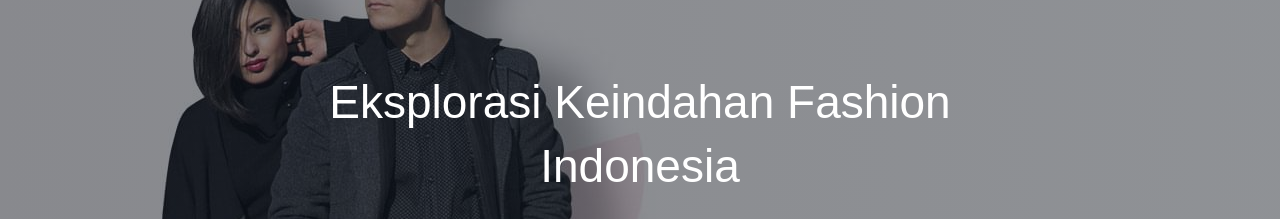
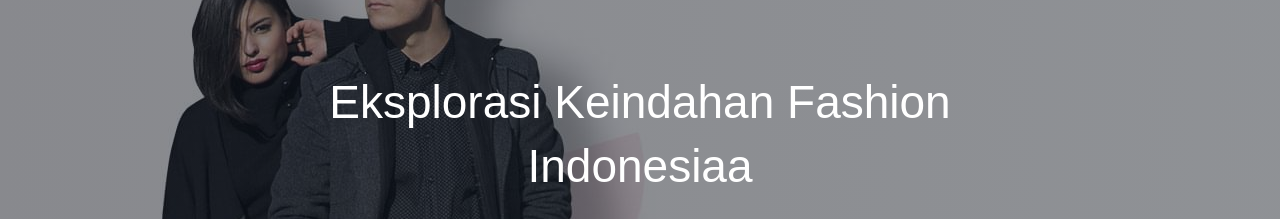
Before and after one commit to initasyaa/Fashion-Template-05-Free, a website: page dist/index.html in a window 1280 px wide. Shown: the part 154-373 px from the top of the page. Drawn offline with nearby package versions, Linux system fonts and the light colour scheme.

Commit message:
test commit

```diff
--- a/dist/index.html
+++ b/dist/index.html
@@ -117,7 +117,7 @@
               <h2
                 class="text-white md:text-[32px] lg:text-[46px] leading-[64px] capitalize"
               >
-                Eksplorasi Keindahan Fashion Indonesia
+                Eksplorasi Keindahan Fashion Indonesiaa
               </h2>
               <p class="text-gray-300/80">
                 Temukan pesona dan keanggunan fashion Indonesia dengan
```
